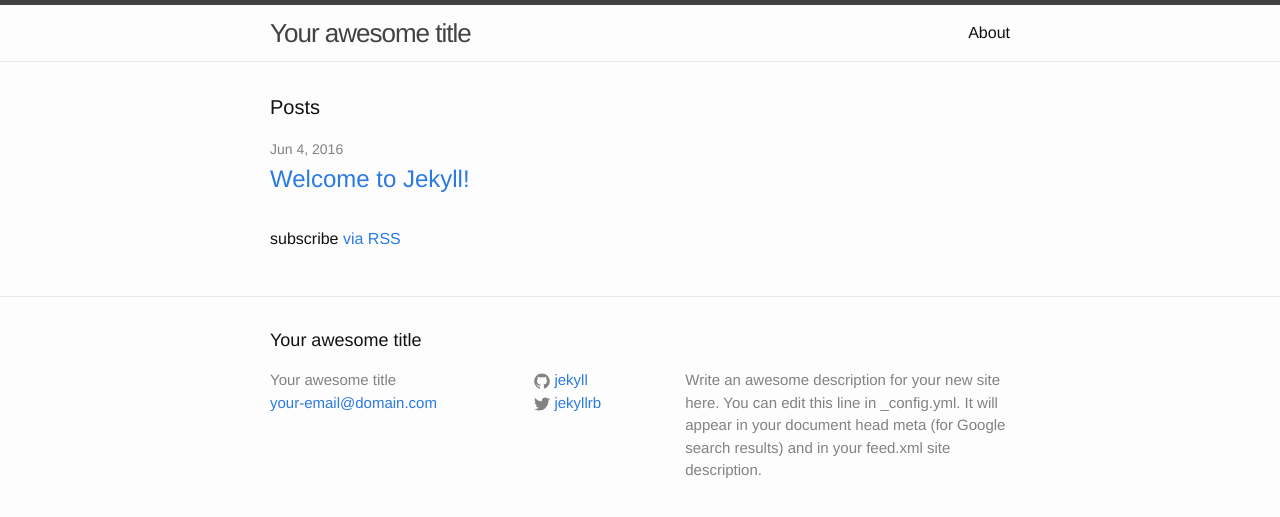
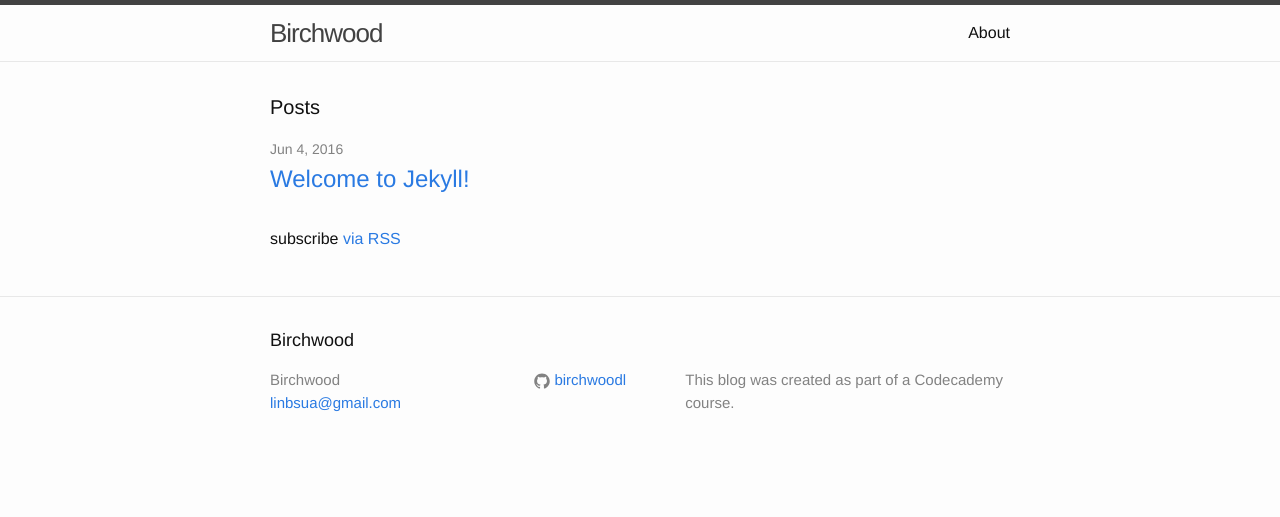
Before and after one commit to birchwoodl/birchwood.github.io, a Jekyll site: the page built from index.html, in a window 1280 px wide. Shown: the top 517 px of the page. Built offline with Jekyll 4.4.1, drawn with Linux system fonts in a browser that asks for light colours.

Commit message:
Update _config.yml

```diff
--- a/_config.yml
+++ b/_config.yml
@@ -6,16 +6,14 @@
 # 'jekyll serve'. If you change this file, please restart the server process.
 
 # Site settings
-title: Your awesome title
-email: your-email@domain.com
+title: Birchwood
+email: linbsua@gmail.com
 description: > # this means to ignore newlines until "baseurl:"
-  Write an awesome description for your new site here. You can edit this
-  line in _config.yml. It will appear in your document head meta (for
-  Google search results) and in your feed.xml site description.
+  This blog was created as part of a Codecademy course.
 baseurl: "" # the subpath of your site, e.g. /blog
 url: "http://yourdomain.com" # the base hostname & protocol for your site
-twitter_username: jekyllrb
-github_username:  jekyll
+# twitter_username: jekyllrb
+github_username:  birchwoodl
 
 # Build settings
 markdown: kramdown
```
